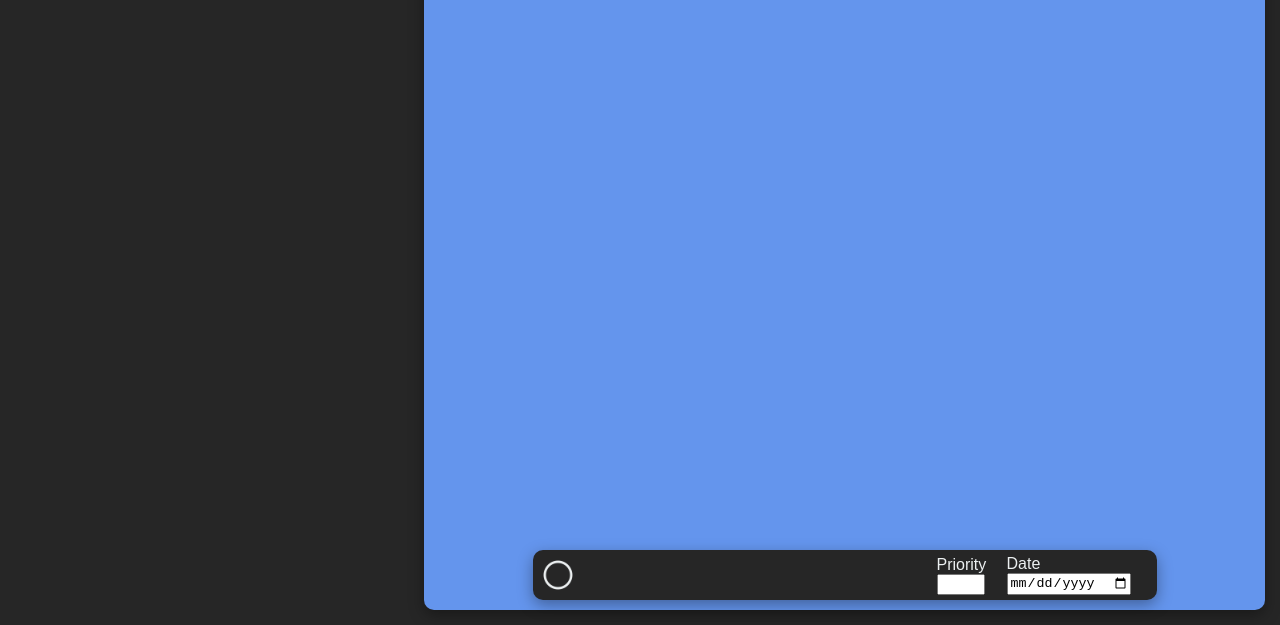
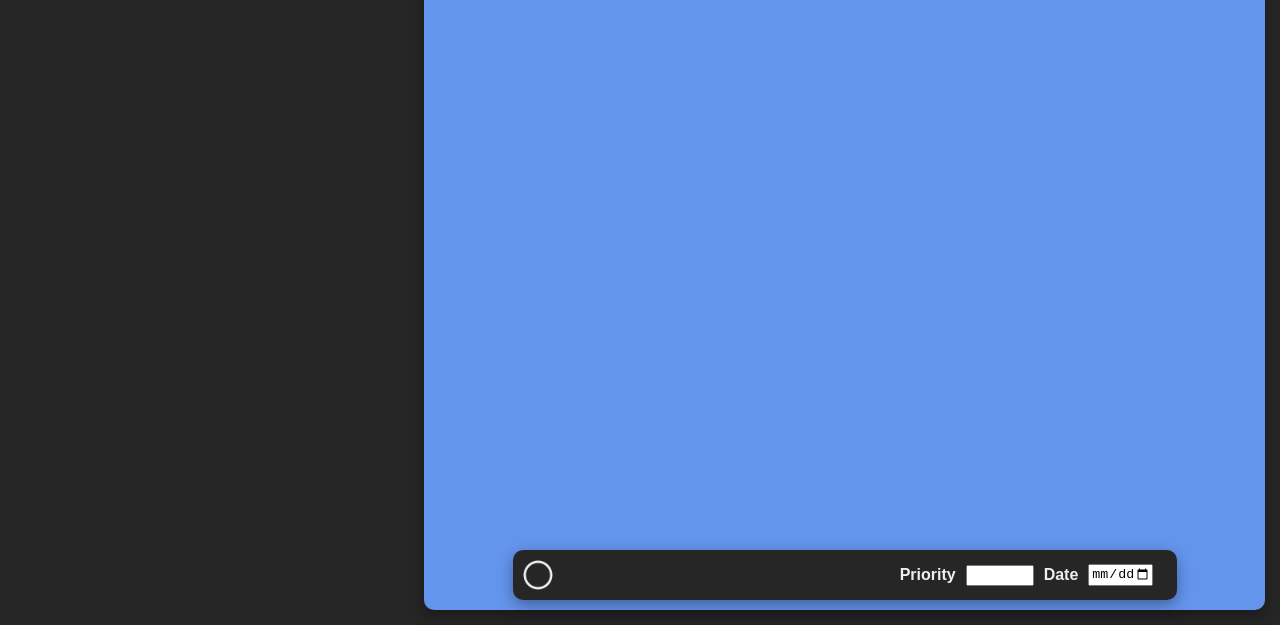
Before and after one commit to MarekRykaczewski/todo-app, a website built with webpack: page dist/index.html in a window 1280 px wide. Shown: the part 175-800 px from the top of the page. Built offline with nearby package versions, Linux system fonts and the light colour scheme.

Commit message:
update styles.css

```diff
--- a/dist/index.html
+++ b/dist/index.html
@@ -31,14 +31,17 @@
             <div id="new-task-bar">
                 <button id="new-todo-button" class="submit-button"></button>
                 <input type="text" id="new-task-input" name="new-task-input">
-                <div>
-                    <span>Priority</span>
-                    <input type="number" id="new-task-priority" name="new-task-priority" min="1" max="5">
+                <div id="input-details">
+
+                        <span>Priority</span>
+                        <input type="number" id="new-task-priority" name="new-task-priority" min="1" max="5">
+
+
+                        <span>Date</span>
+                        <input type="date" id="new-task-date" name="new-task-date">
+
                 </div>
-                <div>
-                    <span>Date</span>
-                    <input type="date" id="new-task-date" name="new-task-date">
-                </div>
+
 
             </div>
 
--- a/dist/styles.css
+++ b/dist/styles.css
@@ -103,7 +103,7 @@ body {
 
 #new-task-bar {
     display: grid;
-    grid-template-columns: 50px 1fr 50px 150px;
+    grid-template-columns: 50px 1fr 300px ;
     grid-template-rows: auto;
     align-items: center;
     justify-content: flex-start;
@@ -115,8 +115,11 @@ body {
     background-color: var(--main-bg-color);
     border-radius: 10px;
     color: var(--white-text-color);
-    gap: 20px;
+    /* gap: 20px; */
     box-shadow: rgba(0, 0, 0, 0.35) 0px 5px 15px;
+    margin: 15px;
+    text-align: center;
+    font-weight: bold;
 }
 
 #new-task-input {
@@ -126,6 +129,29 @@ body {
     background-color: var(--main-bg-color);
     color: var(--white-text-color);
     font-size: 1.5em;
+}
+
+#input-details {
+    display: flex;
+    flex-direction: row;
+    gap: 10px;
+    justify-content: center;
+}
+
+#input-details span {
+    line-height: 50px;
+}
+
+#new-task-priority {
+    height: 100%;
+    width: 20%;
+    align-self: center;
+}
+
+#new-task-date {
+    height: 100%;
+    width: 20%;
+    align-self: center;
 }
 
 
```
